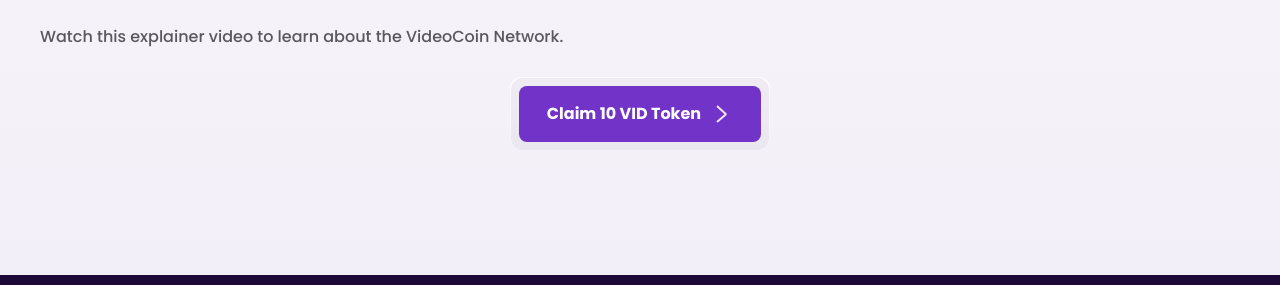
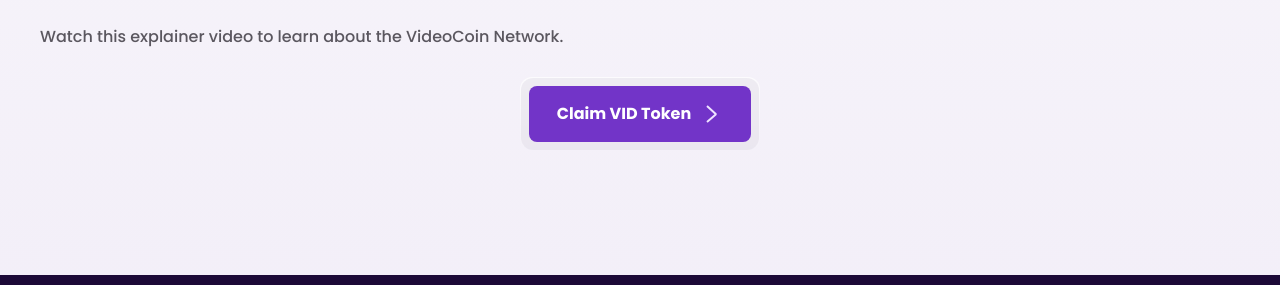
Before and after one commit to videocoin/videocoin.network, a Gatsby site: page /lesson-4 in a window 1280 px wide. Shown: the part 1131-1416 px from the top of the page. Built offline with nearby package versions, Linux system fonts and the light colour scheme; Gatsby itself is replaced by a stand-in of ours; some packages are replaced by stand-ins of ours.

Commit message:
update videocoin101

```diff
--- a/src/content/lesson-4.md
+++ b/src/content/lesson-4.md
@@ -1,7 +1,10 @@
 ---
 number: 4
-title: Coming soon
-soon: true
+title: >-
+  ARTICLE: What Is a Video NFT and How Does VideoCoin Technology Make It Better?
+description: Discover why VideoCoin’s technology is better enabling developers to build the next-generation of video applications.
+googleLink: https://forms.gle/MtKRPx4fCsoxFjEb6
 path: /lesson-4
-thumbImage: ./images/lesson-2.jpeg
+externalUrl: https://medium.com/videocoin/what-is-a-video-nft-and-how-does-videocoin-technology-make-it-better-a5b04605a551
+thumbImage: ./images/lesson-4.png
 ---
--- /dev/null
+++ b/src/content/lesson-5.md
@@ -0,0 +1,10 @@
+---
+number: 5
+title: >-
+  ARTICLE: NFT Marketplace Alpha App is live!
+description: Learn about the NFT Marketplace Alpha release, key features, and how to start developing.
+googleLink: https://forms.gle/MtKRPx4fCsoxFjEb6
+path: /lesson-5
+externalUrl: https://medium.com/videocoin/videocoin-nft-marketplace-alpha-now-live-e3e344da407e
+thumbImage: ./images/lesson-5.png
+---
--- /dev/null
+++ b/src/content/lesson-6.md
@@ -0,0 +1,10 @@
+---
+number: 6
+title: >-
+  ARTICLE: Building Resilient NFT Marketplaces with VideoCoin
+description: An introduction to the technology behind VideoCion’s NFT Marketplace App and the need for resilient NFTs.
+googleLink: https://forms.gle/MtKRPx4fCsoxFjEb6
+path: /lesson-6
+externalUrl: https://medium.com/videocoin/filecoin-virtual-meetup-building-resilient-nft-marketplaces-with-videocoin-93a1ccc0fddb
+thumbImage: ./images/lesson-6.png
+---
--- /dev/null
+++ b/src/content/lesson-7.md
@@ -0,0 +1,10 @@
+---
+number: 7
+title: >-
+  ARTICLE: Everybody Wants to Get Into the NFT Act!
+description: Discover four use cases for the VideoCoin NFT Marketplace App.
+googleLink: https://forms.gle/MtKRPx4fCsoxFjEb6
+path: /lesson-7
+externalUrl: https://medium.com/videocoin/everybody-wants-to-get-into-the-nft-act-813b29bc024b
+thumbImage: ./images/lesson-7.png
+---
--- /dev/null
+++ b/src/content/lesson-8.md
@@ -0,0 +1,7 @@
+---
+number: 8
+title: Coming soon
+soon: true
+path: /lesson-8
+thumbImage: ./images/lesson-2.jpeg
+---
--- a/src/templates/lesson.tsx
+++ b/src/templates/lesson.tsx
@@ -84,7 +84,7 @@
           </Inner>
           <ClaimButton>
             <a href={googleLink} target="_blank" rel="noopener noreferrer">
-              <Button>Claim 10 VID Token</Button>
+              <Button>Claim VID Token</Button>
             </a>
           </ClaimButton>
         </Wrapper>
```
Also changed, not shown: src/content/images/lesson-4.png (added), src/content/images/lesson-5.png (added), src/content/images/lesson-6.png (added), src/content/images/lesson-7.png (added).
